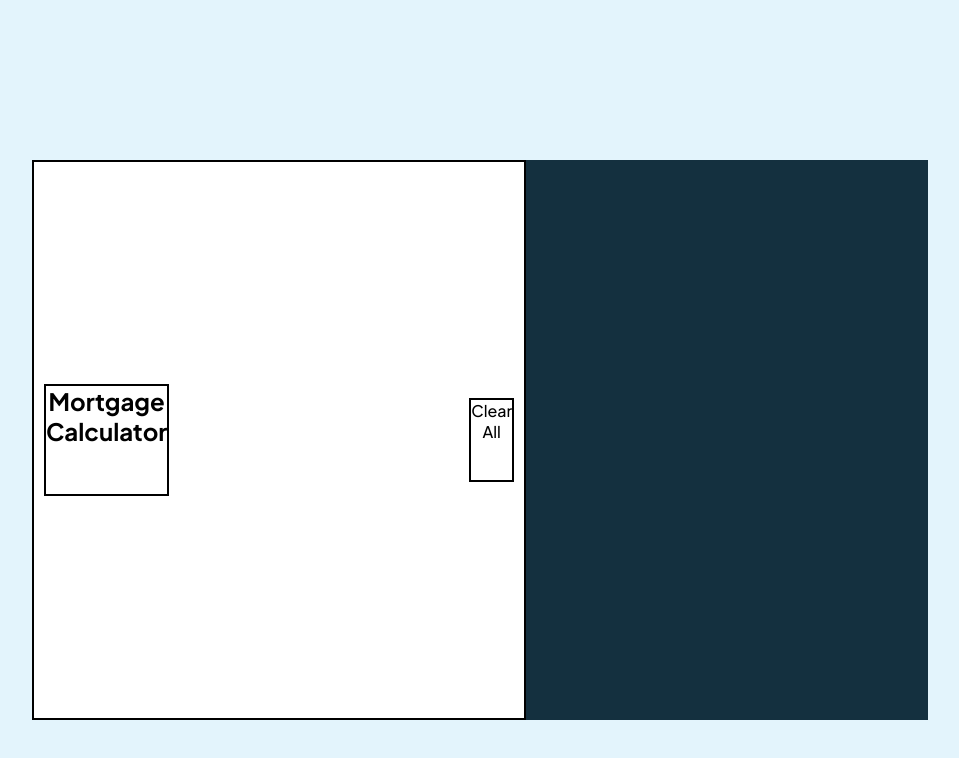
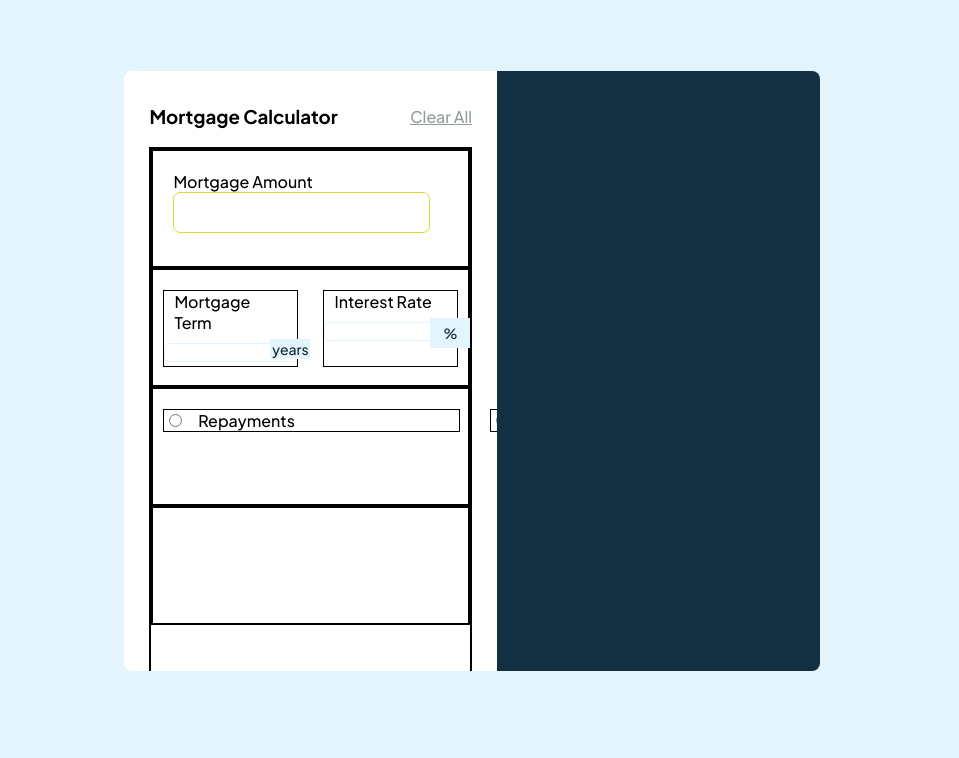
Before and after one commit to itisaarjan/mortgagerepaymentcalculator, a plain HTML site: page index.html in a window 1280 px wide. Shown: the whole page, without its empty margins (168-1127 px from the left). Drawn offline with Linux system fonts and the light colour scheme.

Commit message:
End of Day 2

```diff
--- a/index.html
+++ b/index.html
@@ -9,12 +9,44 @@
 <body>
     <div id="main-panel">
         <div id="left-panel">
-            <form action="#">
-                <div id="left-title" class="plus-jakarta-sans-500">
-                    <h2>Mortgage Calculator</h2>
-                    <p> Clear All</p>
+                <div class="section-title plus-jakarta-sans-500">
+                    <h3>Mortgage Calculator</h3>
+                    <p><a href="#">Clear All</a></p>
                 </div>
-            </form>
+                <div class="section-form">
+                    <form action="">
+                <div class="input-group group1 plus-jakarta-sans-500">
+                    <label for="mortgage-amount">Mortgage Amount</label>
+                    <input type="text" id="mortgage-amount">
+                    <span class="group-1-input-icon"><p>$</p></span>
+                </div>
+                <div class="input-group group2 plus-jakarta-sans-500">
+                    <div class="input-group-2a group2-inner">
+                        <label for="mortgage-term">Mortgage Term</label>
+                        <input type="text" id="mortgage-term">
+                        <span class="group-2-input-icon a"><p>years</p></span>
+                    </div>
+
+                    <div class="input-group-2b group2-inner">
+                        <label for="interest-rate">Interest Rate</label>
+                        <input type="text" id="interest-rate">
+                        <span class="group-2-input-icon b"><p>%</p></span>
+                    </div>
+                </div>
+
+                <div class="input-group group3 plus-jakarta-sans-500">
+                    <div class="radio-group">
+                        <input type="radio" name="payment_type" id="repayments">
+                        <label for="repayments">Repayments</label>
+                    </div>
+                    <div class="radio-group">
+                        <input type="radio" name="payment_type" id="interest-only">
+                        <label for="interest-only">Interest Only</label>
+                    </div>
+                </div>
+                <div class="input-group"></div>
+                    </form>
+                </div>
         </div>
         <div id="right-panel"></div>
     </div>
--- a/style.css
+++ b/style.css
@@ -13,57 +13,146 @@
   font-style: normal;
 }
 
-*{
-    width: 100%;
-    height: 100%;
-    box-sizing: border-box;
-    padding: 0;;
-}
 body{
-    background-color: #E3F4FC;
+    background-color:#E3F4FC ;
     display: flex;
-    flex-direction: column;
     align-items: center;
     justify-content: center;
 }
 #main-panel{
-    width: 70%;
-    height: 70%;
+    margin-top: 5%;
+    width: 55%;
+    height:600px;
     background-color: white;
-    margin-top: 5%;
-    gap:0;
     display: flex;
+    border-radius: 8px;
+    overflow: hidden;
+
 }
 #right-panel{
-    background-color: #14303F;
-    margin:0;
+    background-color: #123041;
+    height: 800px;
+    width: 50%;
 }
 #left-panel{
-    margin: 0;
+    padding: 15px 25px;
+    height: 800px;
+    width: 50%;
 }
-#left-title{
+.section-title{
     display: flex;
     align-items: center;
     justify-content: space-between;
+
+}
+.section-title p a{
+    color: #929C9D;
+}
+.section-form{
+    height: 700px;
+    border: 2px solid black;
+}
+.input-group{
+    border: 2px solid black;
+    display: flex;
+    flex-wrap: wrap;
+    height: 75px;
+    padding: 20px 10px;
+    gap: px;
+}
+.group1 input{
+    width: 85%;
+    height: 50%;
+    border:1px solid #D8DB33;
+    border-radius: 7px;
+    margin-left: 10px;
+}
+.group1 input:focus{
+    width: 85%;
+    height: 50%;
+    border-color: 1px solid #D8DB33; /* Set the desired border color */
+    outline: none; /* Optional: Remove default outline */
+    box-shadow: 0 0 0 0.2rem #D8DB33;
+    border-radius: 4px;
+    margin-left: 10px;
+}
+.group2{
+    display: flex;
+    flex-direction: row;
+    justify-content: space-between;
+    align-items: center;
+}
+.group2-inner{
+    height: 100%;
+    width: 45%;
+    display: flex;
+    flex-direction: column;
+    border: 1px solid black;
+
+}
+label{
     padding: 0px 10px;
-    gap:300px;
-    border: 2px solid black;
-    /* font-family: ; */
 }
-#left-title h2{
-    border: 2px solid black;
-    height: 20%;
-    width: 75%;
-    text-align: center;
+
+.group3{
+    display: flex;
+    flex-direction: column;
 }
-#left-title p{
-    width: 30%;
-    height: 15%;
-    position:relative;
-    text-align: center;
-    width: 30%;
-    height: 15%;
-    border: 2px solid black;
-    padding: 0;
-    display: inline;
+.group-1-input-icon{
+    /* text-align: center; */
+    display: flex;
+    border-radius: 7px 0px px 7px;
+    justify-content: center;
+    align-items: center;
+    font-size: 20px;
+    width: 40px;
+    height: 52%;
+    border: none;
+    background-color: #D8DB33;
+    position: relative;
+    top:1.8%;
+    right: 86.1%;
+
+    /* font-size: 500px; */
 }
+.group2-inner input{
+    margin-top: 10px;
+    border-radius: 5px;
+    height: 150px;
+    border: 1px solid #E4F4FC;
+}
+.group-2-input-icon{
+    background-color: #E4F4FC;
+    font-size: 14px;
+    color: #132630;
+    display: flex;
+    align-items: center;
+    justify-content: center;
+}
+.a{
+    width: 40px;
+    height: 20px;
+    position: relative;
+    bottom: 30%;
+    left: 80%;
+
+}
+.b{
+    width: 40px;
+    height: 30px;
+    position: relative;
+    bottom: 30%;
+    left: 80%;
+}
+.group3{
+    gap:30px;
+    display: flex;
+    flex-direction: column;
+    flex-wrap: wrap;
+}
+.radio-group {
+    width: 100%;
+    border: 1px solid black;
+
+
+}
```
Also changed, not shown: pra.html (added, +11 -0 lines), script.js (+27 -0 lines).
